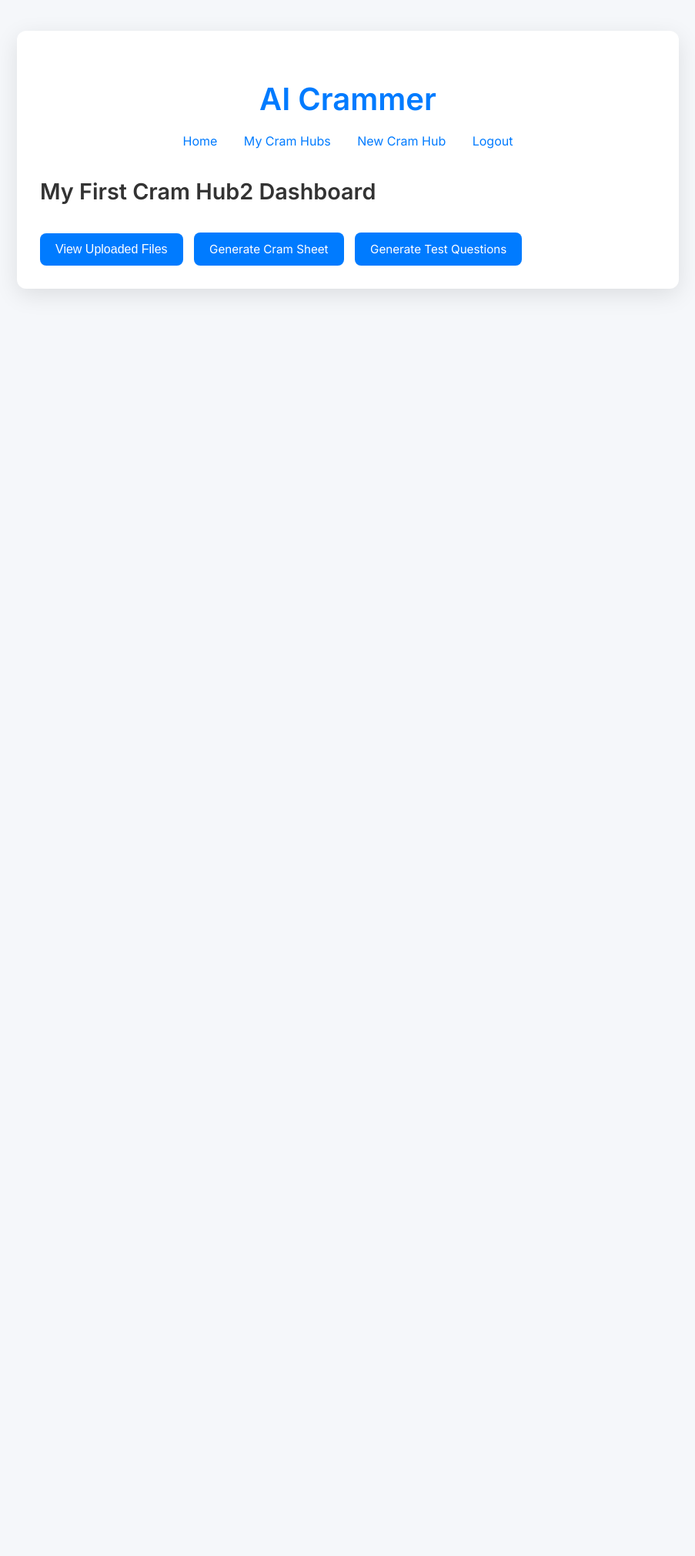
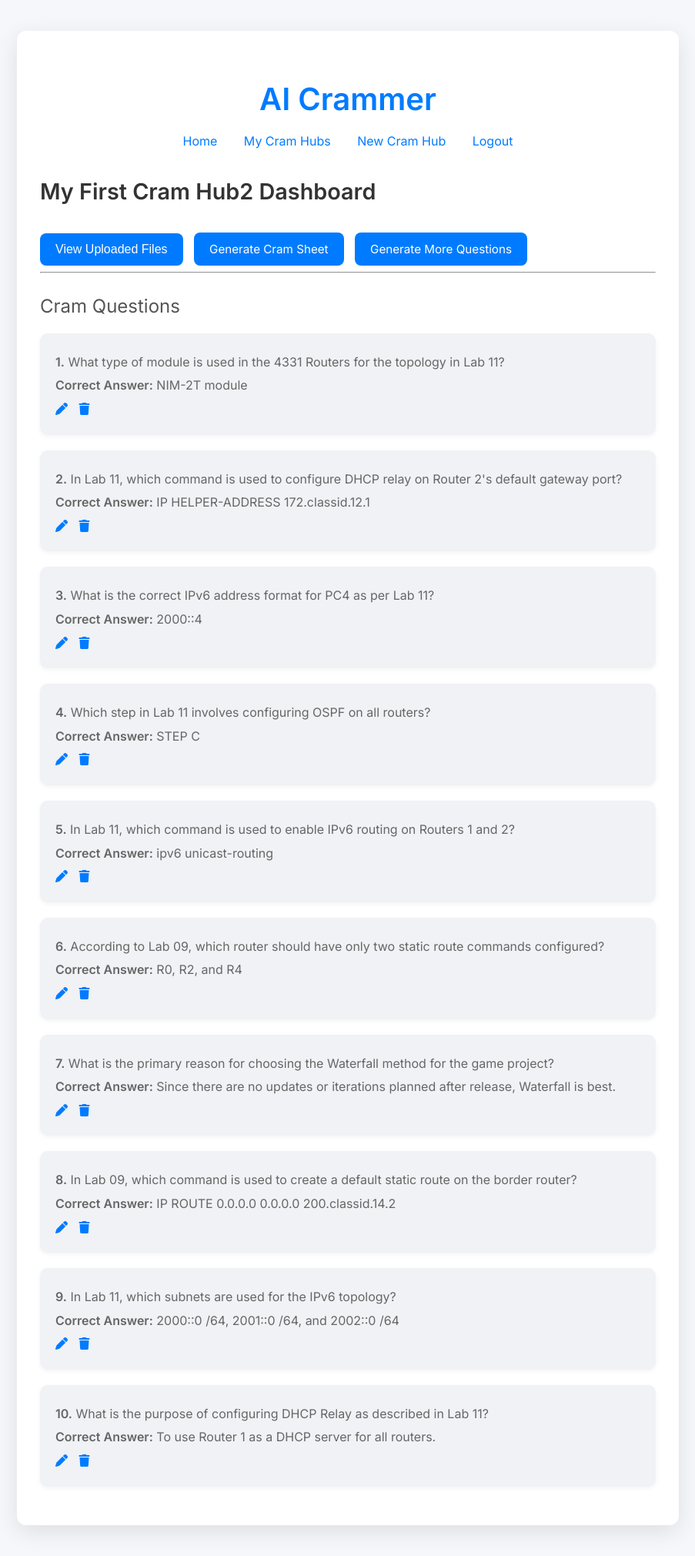
Before and after one commit to PedroGuitian/Cramora-AI, a Django app: page /cram-hub/1/ in a window 1280 px wide. Shown: the whole page at 77% size, without its empty margins (188-1091 px from the left). Before the commit the page ends 383 px from the top, so only its background shows below. Run offline with Django 5.2, Linux system fonts and the light colour scheme; a user stored in the database is signed in; data comes from the database, SQL or seed files in the repository; some libraries are stand-ins or nearby versions.

Commit message:
Styled Question Layout

```diff
--- a/cram_app/static/cram_app/style.css
+++ b/cram_app/static/cram_app/style.css
@@ -257,3 +257,70 @@ a.button-link:hover {
   background-color: #0056b3;
   transform: translateY(-2px);
 }
+
+.question-box {
+  background-color: #f0f2f5;
+  padding: 20px;
+  border-radius: 10px;
+  margin-bottom: 20px;
+  box-shadow: 0 2px 6px rgba(0, 0, 0, 0.05);
+}
+
+.question-box p {
+  margin: 5px 0;
+}
+
+.question-list ul {
+  padding-left: 20px;
+  margin-top: 5px;
+  margin-bottom: 10px;
+}
+
+.edit-link {
+  all: unset;
+  margin-right: 10px;
+  display: inline-block;
+  color: #007bff;
+  font-weight: 500;
+  cursor: pointer;
+  text-decoration: none;
+  background-color: transparent;  /* 👈 ensures no background */
+  border: none;
+  box-shadow: none;
+  padding: 0;
+  transition: color 0.3s ease, text-decoration 0.3s ease, transform 0.2s ease;
+}
+
+.edit-link:hover,
+.edit-link:focus {
+  color: #0056b3;
+  text-decoration: underline;
+  transform: translateY(-2px);
+  background-color: transparent;  /* 👈 prevents hover background */
+  box-shadow: none;
+  outline: none;
+}
+
+.delete-link {
+  all: unset;
+  display: inline-block;
+  color: #007bff;  /* color: #c53030; */
+  font-weight: 500;
+  cursor: pointer;
+  text-decoration: none;
+  background-color: transparent;  /* 👈 ensures no background */
+  border: none;
+  box-shadow: none;
+  padding: 0;
+  transition: color 0.3s ease, text-decoration 0.3s ease, transform 0.2s ease;
+}
+
+.delete-link:hover,
+.delete-link:focus {
+  color: #e63946;
+  text-decoration: underline;
+  transform: translateY(-2px);
+  background-color: transparent;  /* 👈 prevents hover background */
+  box-shadow: none;
+  outline: none;
+}
--- a/cram_app/templates/cram_app/cram_hub_dashboard.html
+++ b/cram_app/templates/cram_app/cram_hub_dashboard.html
@@ -8,29 +8,33 @@
   <!-- Action Buttons -->
   <button onclick="openFileModal()">View Uploaded Files</button>
   <a href="{% url 'generate_cram_sheet' hub.id %}" class="button-link" style="margin-left: 10px;">Generate Cram Sheet</a>
-  <a href="{% url 'generate_test_questions' hub.id %}" class="button-link" style="margin-left: 10px;">Generate Test Questions</a>
+  {% if show_questions %}
+    <a href="{% url 'generate_test_questions' hub.id %}" class="button-link" style="margin-left: 10px;">Generate More Questions</a>
+  {% else %}
+    <a href="{% url 'generate_test_questions' hub.id %}" class="button-link" style="margin-left: 10px;">Generate Questions</a>
+  {% endif %}
 
   <!-- Generated Questions -->
-  {% if show_questions %}
-    <hr>
-    <h3>Generated Questions</h3>
-    <ul class="ul_no_bullets">
-      {% for q in questions %}
-        <li style="margin-bottom: 10px;">
-          <strong>Q{{ forloop.counter }}:</strong> {{ q.question_text }}<br>
-          <strong>Correct Answer:</strong> {{ q.correct_answer }}<br>
-          <strong>Wrong Answers:</strong>
-          <ul style="margin-left: 20px;">
-            {% for wrong in q.wrong_answers %}
-              <li>{{ wrong }}</li>
-            {% endfor %}
-          </ul>
-          <a href="{% url 'edit_question' q.id %}" class="button-link">Edit</a>
-        </li>
-      {% empty %}
-        <li>No questions generated yet.</li>
-      {% endfor %}
-    </ul>
+  {% if hub.questions.exists %}
+  <hr>
+  <h3>Cram Questions</h3>
+  <div class="question-list">
+    {% for q in hub.questions.all %}
+      <div class="question-box">
+        <p><strong>{{ forloop.counter }}.</strong> {{ q.question_text }}</p>
+        <p><strong>Correct Answer:</strong> {{ q.correct_answer }}</p>
+        <div>
+            <a href="{% url 'edit_question' q.id %}" class="edit-link" title="Edit">
+                <i class="fas fa-pen"></i>
+            </a>
+            <form action="{% url 'delete_question' q.id %}" method="post" style="display:inline;">
+                {% csrf_token %}
+                <button type="submit" class="delete-link" title="Delete"><i class="fas fa-trash"></i></button>
+            </form>
+        </div>
+      </div>
+    {% endfor %}
+  </div>
   {% endif %}
 
   <!-- File Modal -->
--- a/cram_app/templates/cram_app/layout.html
+++ b/cram_app/templates/cram_app/layout.html
@@ -4,6 +4,7 @@
 <head>
   <meta charset="UTF-8">
   <title>{% block title %}AI Crammer{% endblock %}</title>
+  <link rel="stylesheet" href="https://cdnjs.cloudflare.com/ajax/libs/font-awesome/6.5.0/css/all.min.css">
   <link rel="stylesheet" href="{% static 'cram_app/style.css' %}">
 </head>
 <body>
--- a/cram_app/urls.py
+++ b/cram_app/urls.py
@@ -14,5 +14,6 @@ urlpatterns = [
     path("cram-hub/<int:hub_id>/generate-cram-sheet/", views.generate_cram_sheet, name="generate_cram_sheet"),
     path("cram-hub/<int:hub_id>/generate-test-questions/", views.generate_test_questions, name="generate_test_questions"),
     path('cram-hub/<int:hub_id>/add-files/', views.add_files_to_hub, name='add_files_to_hub'),
-    path("question/<int:question_id>/edit/", views.edit_question, name="edit_question")
+    path("question/<int:question_id>/edit/", views.edit_question, name="edit_question"),
+    path("question/<int:question_id>/delete/", views.delete_question, name="delete_question")
 ]
--- a/cram_app/views.py
+++ b/cram_app/views.py
@@ -11,6 +11,7 @@ from django.http import JsonResponse, HttpResponseBadRequest
 from django.core.serializers.json import DjangoJSONEncoder
 from django.core.files.storage import default_storage
 from django.utils.text import slugify
+from django.views.decorators.http import require_POST
 from .models import CramHub, UploadedFile, CramSheet, TestQuestion
 
 client = OpenAI(api_key=os.getenv("OPENAI_API_KEY"))
@@ -39,7 +40,9 @@ def home(request):
 def cram_hub_dashboard(request, hub_id):
     hub = get_object_or_404(CramHub, id=hub_id, user=request.user)
     return render(request, "cram_app/cram_hub_dashboard.html", {
-        "hub": hub
+        "hub": hub,
+        "questions": hub.questions.all(),
+        "show_questions": hub.questions.exists()
     })
 
 @login_required
@@ -209,13 +212,16 @@ def generate_test_questions(request, hub_id):
 
         questions = json.loads(content)
 
+        existing_texts = set(hub.questions.values_list("question_text", flat=True))
+
         for q in questions:
-            TestQuestion.objects.create(
-                cram_hub=hub,
-                question_text=q["question"],
-                correct_answer=q["correct_answer"],
-                wrong_answers=q["wrong_answers"]
-            )
+            if q["question"] not in existing_texts:
+                TestQuestion.objects.create(
+                    cram_hub=hub,
+                    question_text=q["question"],
+                    correct_answer=q["correct_answer"],
+                    wrong_answers=q["wrong_answers"]
+                )
 
         return render(request, "cram_app/cram_hub_dashboard.html", {
             "hub": hub,
@@ -264,3 +270,11 @@ def edit_question(request, question_id):
         "form": form,
         "question": question
     })
+
+@login_required
+@require_POST
+def delete_question(request, question_id):
+    question = get_object_or_404(TestQuestion, id=question_id, cram_hub__user=request.user)
+    hub_id = question.cram_hub.id
+    question.delete()
+    return redirect("cram_hub_dashboard", hub_id=hub_id)
```
